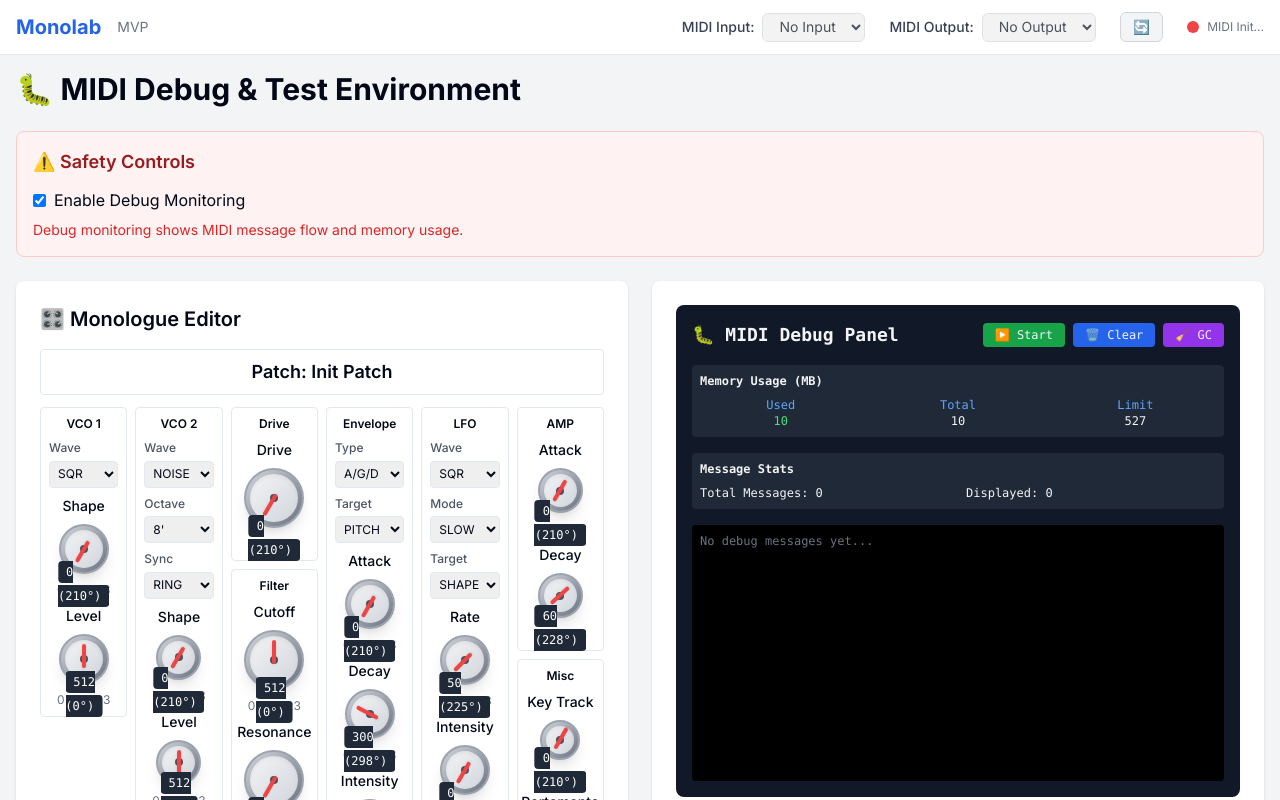
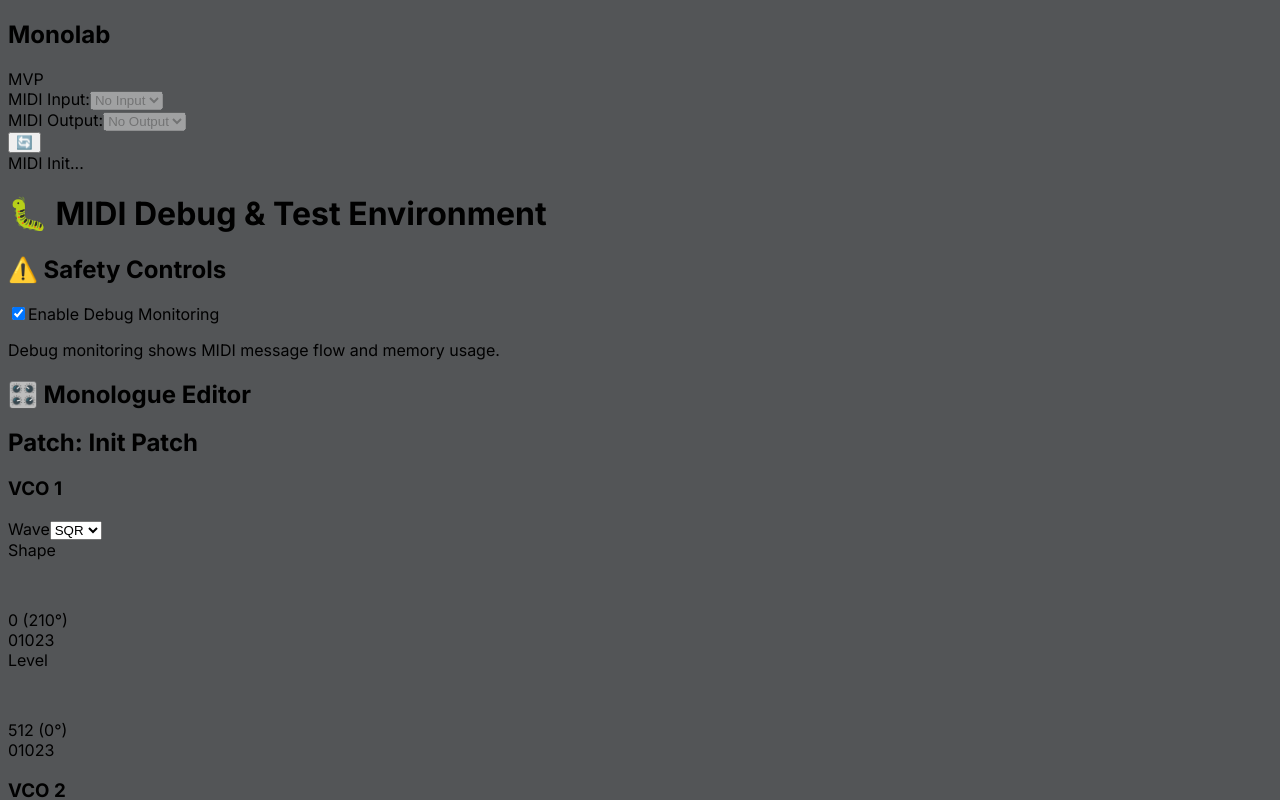
Before and after one commit to julzelements/monolab, a Next.js app: page /debug in a window 1280 px wide. Shown: the top 800 px of the page. Built offline with nearby package versions, Linux system fonts and the light colour scheme.

Commit message:
removed tailwind

```diff
--- a/src/app/globals.css
+++ b/src/app/globals.css
@@ -1,29 +1,4 @@
-@tailwind base;
-@tailwind components;
-@tailwind utilities;
-
-@layer base {
 :root {
-    --background: 0 0% 100%;
-    --foreground: 222.2 84% 4.9%;
-    --card: 0 0% 100%;
-    --card-foreground: 222.2 84% 4.9%;
-    --popover: 0 0% 100%;
-    --popover-foreground: 222.2 84% 4.9%;
-    --primary: 221.2 83.2% 53.3%;
-    --primary-foreground: 210 40% 98%;
-    --secondary: 210 40% 96%;
-    --secondary-foreground: 222.2 84% 4.9%;
-    --muted: 210 40% 96%;
-    --muted-foreground: 215.4 16.3% 46.9%;
-    --accent: 210 40% 96%;
-    --accent-foreground: 222.2 84% 4.9%;
-    --destructive: 0 84.2% 60.2%;
-    --destructive-foreground: 210 40% 98%;
-    --border: 214.3 31.8% 91.4%;
-    --input: 214.3 31.8% 91.4%;
-    --ring: 221.2 83.2% 53.3%;
-    --radius: 0.5rem;
   --control-value-background: #2e3031;
   --control-value-background-hover: #535557;
   --control-value-background-active: #adadad;
@@ -31,77 +6,11 @@
   background: #535557;
 }
 
-  .dark {
-    --background: 222.2 84% 4.9%;
-    --foreground: 210 40% 98%;
-    --card: 222.2 84% 4.9%;
-    --card-foreground: 210 40% 98%;
-    --popover: 222.2 84% 4.9%;
-    --popover-foreground: 210 40% 98%;
-    --primary: 217.2 91.2% 59.8%;
-    --primary-foreground: 222.2 84% 4.9%;
-    --secondary: 217.2 32.6% 17.5%;
-    --secondary-foreground: 210 40% 98%;
-    --muted: 217.2 32.6% 17.5%;
-    --muted-foreground: 215 20.2% 65.1%;
-    --accent: 217.2 32.6% 17.5%;
-    --accent-foreground: 210 40% 98%;
-    --destructive: 0 62.8% 30.6%;
-    --destructive-foreground: 210 40% 98%;
-    --border: 217.2 32.6% 17.5%;
-    --input: 217.2 32.6% 17.5%;
-    --ring: 224.3 76.3% 94.1%;
-  }
-}
-
-@layer base {
-  * {
-    border-color: hsl(var(--border));
-  }
-  body {
-    background-color: hsl(var(--background));
-    color: hsl(var(--foreground));
-  }
-}
-
-/* Custom slider styles */
-.slider {
-  -webkit-appearance: none;
-  appearance: none;
-  background: #ddd;
-  border-radius: 8px;
-  height: 8px;
-  outline: none;
-}
-
-.slider::-webkit-slider-thumb {
-  -webkit-appearance: none;
-  appearance: none;
-  width: 20px;
-  height: 20px;
-  border-radius: 50%;
-  background: #2563eb;
-  cursor: pointer;
-  border: 2px solid white;
-  box-shadow: 0 2px 4px rgba(0, 0, 0, 0.2);
-}
-
-.slider::-moz-range-thumb {
-  width: 20px;
-  height: 20px;
-  border-radius: 50%;
-  background: #2563eb;
-  cursor: pointer;
-  border: 2px solid white;
-  box-shadow: 0 2px 4px rgba(0, 0, 0, 0.2);
-}
-
 .section-nav {
   font-size: 1em;
   padding: 1em 0;
   text-align: center;
 }
-
 .App {
   background: #535557;
   margin: 50px;
```
Lines whose indentation alone changed are shown as unchanged.
